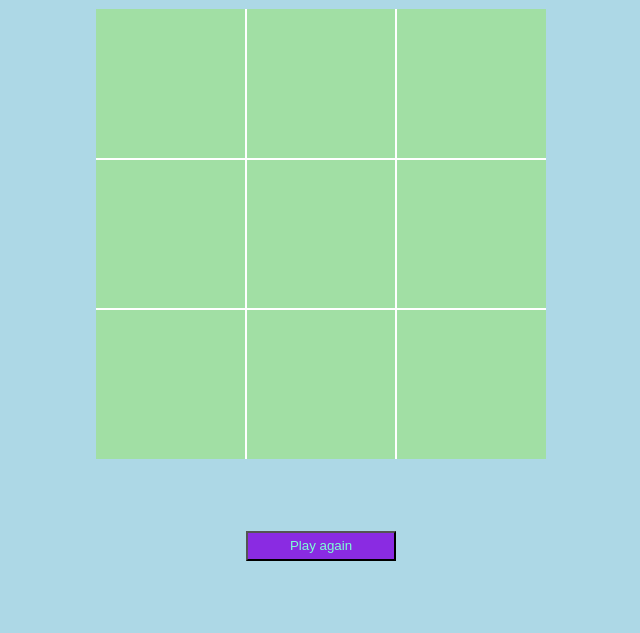
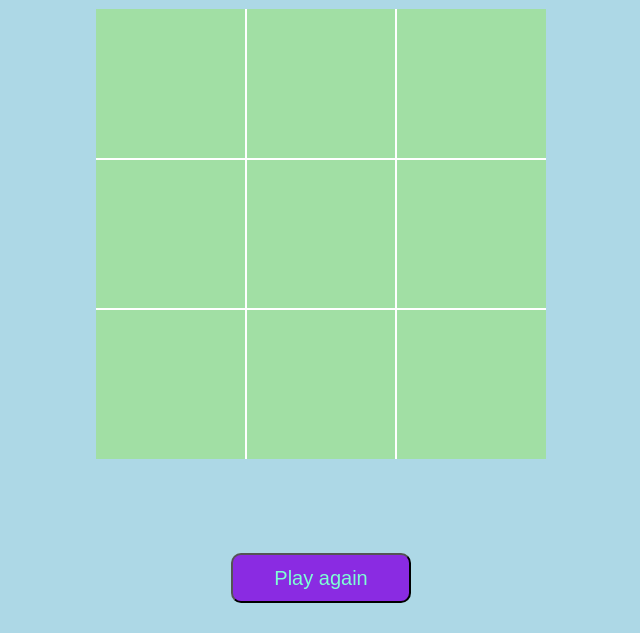
Before and after one commit to Sam660320/tic-tac-toe, a plain HTML site: page index.html in a window 1280 px wide. Shown: the part 301-934 px from the top of the page, without its empty margins (319-959 px from the left). Before the commit the page ends 892 px from the top, so only its background shows below. Drawn offline with Linux system fonts and the light colour scheme.

Commit message:
final version

```diff
--- a/css/project.css
+++ b/css/project.css
@@ -56,11 +56,14 @@ h1, h2, h3 {
     font-size: 30px;
 }
 #reload {
+    margin-top: 30px;
+    border-radius: 10px;
     background-color: blueviolet;
     color: aquamarine;
     justify-content: center;
     align-content: center;
     text-align: center;
-    width: 150px;
-    height: 30px;
+    width: 180px;
+    height: 50px;
+    font-size: 20px;
 }
--- a/js/project.js
+++ b/js/project.js
@@ -24,13 +24,16 @@ $('.square').click(function(){
             if ($(this).text() === "x"){
                 $('#wPlayer').text("The winner is x");
                 p1S++;
-                $('#p1Score').text(p1S)
+                $('#p1Score').text(p1S);
+                play = false;
+                return;
             } else if ($(this).text() === "o") {
                 $('#wPlayer').text("The winner is o");
                 p2S++;
                 $('#p2Score').text(p2S);
+                play = false;
+                return;
             }
-            play = false;
         }
         if (turn ===10) {
             $('#wPlayer').text("It's a draw");
```
Also changed, not shown: 1 other file.
